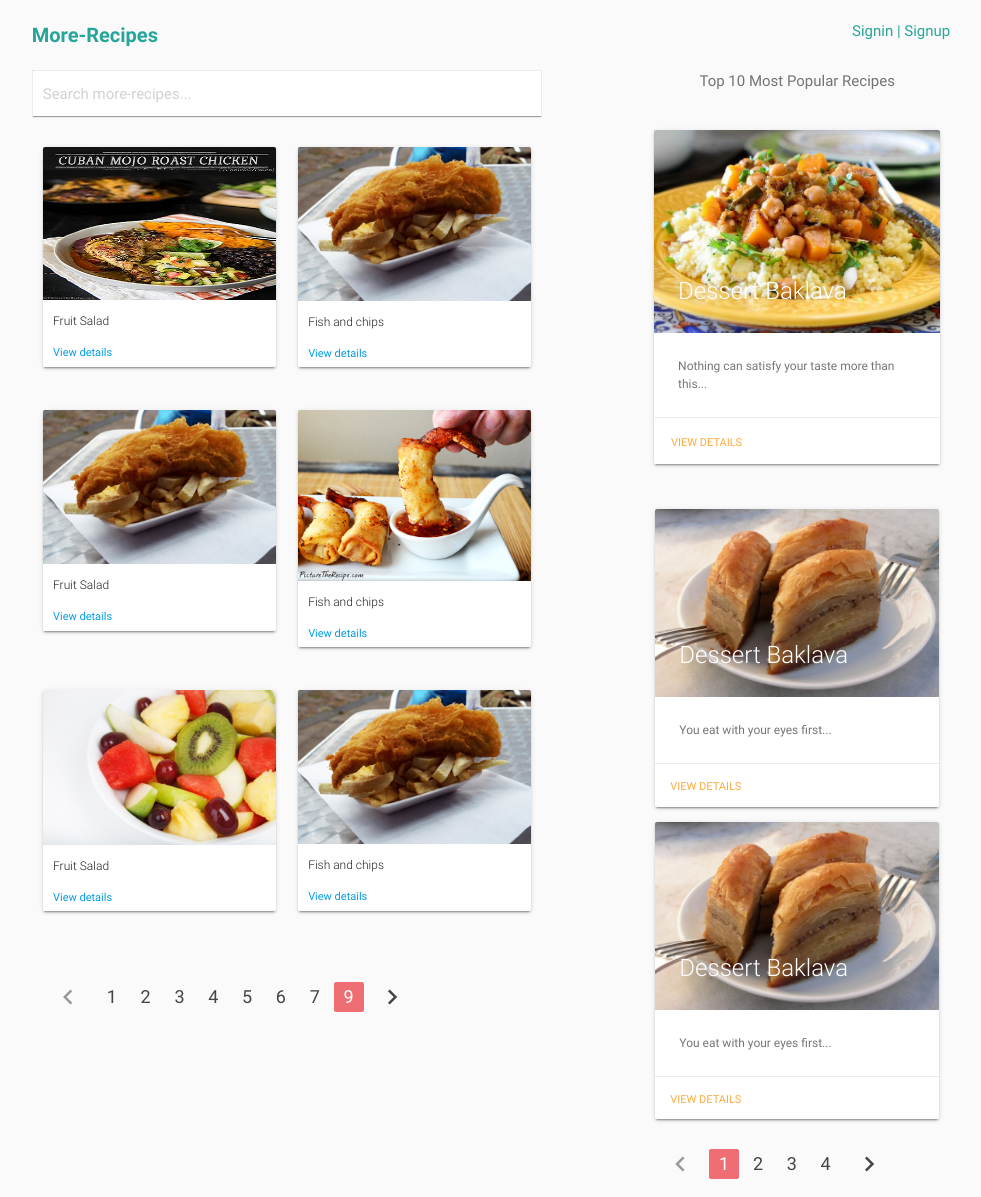
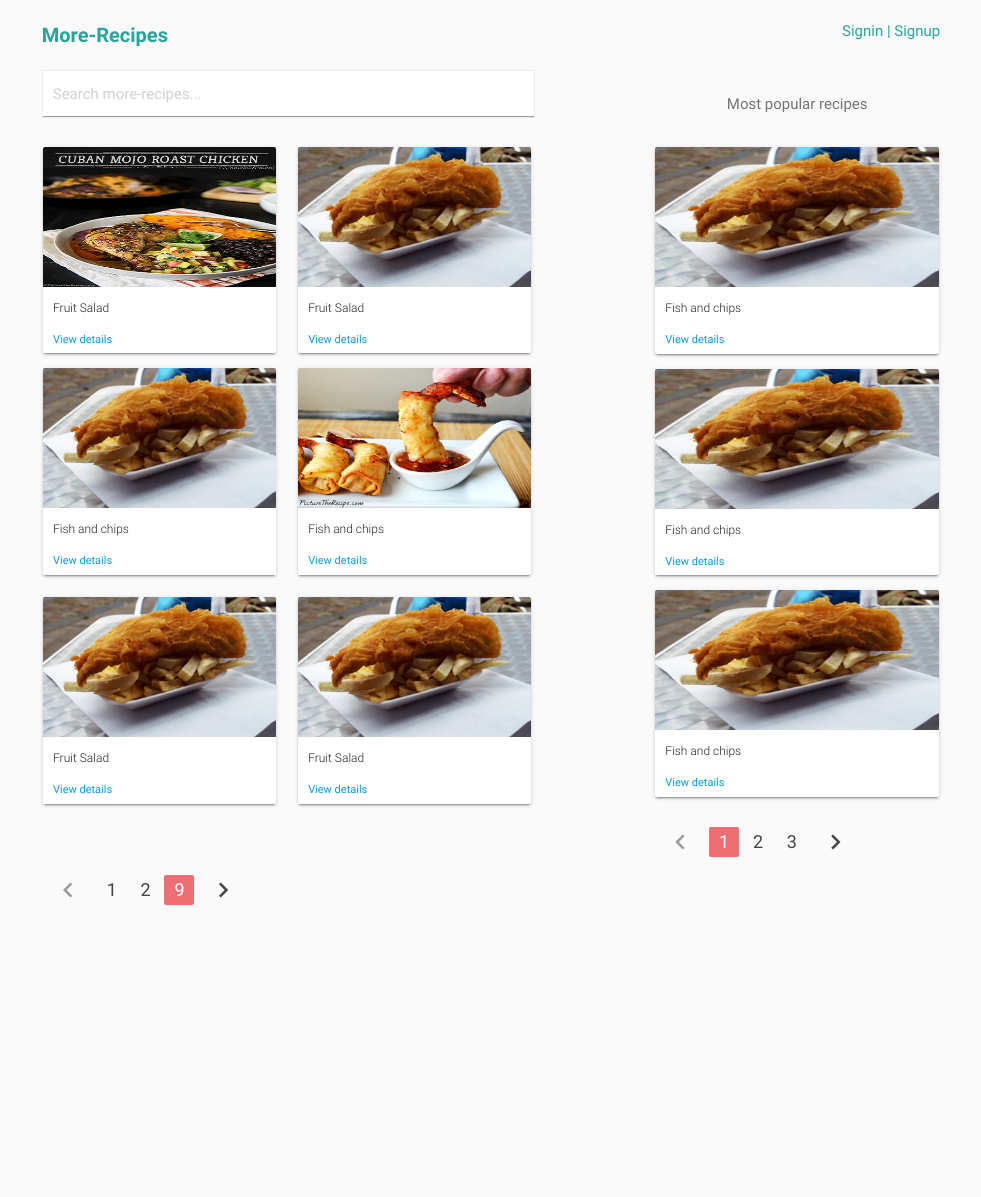
Before and after one commit to mrkingz/More-Recipes, a plain HTML site: page template/index.html in a window 1280 px wide. Shown: the whole page, without its empty margins (149-1130 px from the left). After the commit the page ends 960 px from the top, so only its background shows below. Drawn offline with nearby package versions, Linux system fonts and the light colour scheme.

Commit message:
add landing page

```diff
--- a/template/css/custom.css
+++ b/template/css/custom.css
@@ -6,6 +6,11 @@
     -moz-box-shadow: 0px 3px 8px rgb(100,100,100);
     -webkit-box-shadow: 0px 3px 8px rgb(100,100,100);
     box-shadow: 0px 3px 8px rgb(100,100,100);
+}
+.dropdown-content li,
+.dropdown-content li a{
+    font-size: 11px;
+    margin: 0px;
 }
 
 .hide{
@@ -42,6 +47,25 @@ div.toggle_account {
     margin-top: 20px;
 }
 
+img.favourite-size {
+    height: 100px;
+}
+
+img.recipe-size {
+    height: 140px;
+    max-height: 140;
+}
+
+.nav-tranparent{
+    background: transparent;
+    box-shadow: none;
+    color:#26a69a;
+}
+
+a.link {
+    color:#26a69a;
+}
+
 a.back,
 a.account {
     margin: 15px 0px;
@@ -55,6 +79,7 @@ form.account input[type='text'] {
     height: 35px;
 }
 
+.caption a.header,
 .caption label.header{
     font-size: 20px;
     color: #26a69a;
@@ -75,6 +100,7 @@ input[type='search'] {
     text-indent: 10px;
 }
 
+.main,
 .search-wrap-div{
     border: 1px solid rgb(235, 235, 235);
     padding: 0px 0px;
--- a/template/index.html
+++ b/template/index.html
@@ -10,7 +10,7 @@
   </head>
   <body style="background-color: #FAFAFA; color: rgba(0,0,0, 0.54)">
     <div class="container">
-        <div class="row nav-link">
+        <div class="row nav-link" style="padding: 0px 10px">
             <div class="col s6 m6 l6 caption" style="direction: ltr; margin: 0px; padding: 0px">
                 <label class="header">More-Recipes</label>
             </div>
@@ -22,8 +22,8 @@
         </div>
         <div class="row">
         <!-- Left section-->
-            <div class="col s8 m8 l8">
-                <div class="row">
+        <div class="col s8 m8 l8 pageload">
+            <div class="row" style="padding: 0px 10px">
                 <div class="col s10 search-wrap-div" style="padding: 0px">
                     <input type="search" placeholder="Search more-recipes..." style="margin: 0px">
                 </div>
@@ -32,11 +32,55 @@
             <div class="row">
                 <!--content-->
                 <div class="col s12">
-                        <div class="row">
+                    <div class="row" style="padding: 0px">
                         <div class="col s5">
                             <div class="card">
                                 <div class="card-image waves-effect waves-block waves-light">
-                                        <img class="activator" src="./images/roast_chicken.jpg">
+                                    <img class="activator recipe-size" src="./images/roast_chicken.jpg">
+                                </div>
+                                <div class="card-content" style="padding: 5px 10px">
+                                    <span class="card-title activator grey-text text-darken-4"
+                                    style="font-size: 12px">Fruit Salad</span>
+                                    <p style="font-size: 11px"><a href="#">View details</a></p>
+                                </div>
+                            </div>
+                            <div class="card">
+                                <div class="card-image waves-effect waves-block waves-light">
+                                    <img class="activator recipe-size" src="./images/fish_and_chips.jpg">
+                                </div>
+                                <div class="card-content" style="padding: 5px 10px">
+                                    <span class="card-title activator grey-text text-darken-4"
+                                        style="font-size: 12px">Fish and chips</span>
+                                    <p style="font-size: 11px"><a href="#">View details</a></p>
+                                </div>
+                            </div>
+                        </div>
+                        <div class="col s5">
+                            <div class="card">
+                                <div class="card-image waves-effect waves-block waves-light">
+                                    <img class="activator recipe-size" src="./images/fish_and_chips.jpg">
+                                </div>
+                                <div class="card-content" style="padding: 5px 10px">
+                                    <span class="card-title activator grey-text text-darken-4"
+                                        style="font-size: 12px">Fruit Salad</span>
+                                    <p style="font-size: 11px"><a href="#">View details</a></p>
+                                </div>
+                            </div>
+                            <div class="card">
+                                <div class="card-image waves-effect waves-block waves-light">
+                                    <img class="activator recipe-size" src="./images/Firecracker-Shrimp.jpg">
+                                </div>
+                                <div class="card-content" style="padding: 5px 10px">
+                                    <span class="card-title activator grey-text text-darken-4"
+                                        style="font-size: 12px">Fish and chips</span>
+                                    <p style="font-size: 11px"><a href="#">View details</a></p>
+                                </div>
+                            </div>
+                        </div>
+                        <div class="col s5">
+                                <div class="card">
+                                    <div class="card-image waves-effect waves-block waves-light">
+                                        <img class="activator recipe-size" src="./images/fish_and_chips.jpg">
                                     </div>
                                     <div class="card-content" style="padding: 5px 10px">
                                         <span class="card-title activator grey-text text-darken-4"
@@ -48,63 +92,11 @@
                             <div class="col s5">
                                 <div class="card">
                                     <div class="card-image waves-effect waves-block waves-light">
-                                        <img class="activator" src="./images/fish_and_chips.jpg">
-                                    </div>
-                                    <div class="card-content" style="padding: 5px 10px">
-                                        <span class="card-title activator grey-text text-darken-4"
-                                            style="font-size: 12px">Fish and chips</span>
-                                        <p style="font-size: 11px"><a href="#">View details</a></p>
-                                    </div>
-                                </div>
-                            </div>
-                        </div>
-                        <div class="row">
-                            <div class="col s5">
-                                <div class="card">
-                                    <div class="card-image waves-effect waves-block waves-light">
-                                        <img class="activator" src="./images/fish_and_chips.jpg">
+                                        <img class="activator recipe-size" src="./images/fish_and_chips.jpg">
                                     </div>
                                     <div class="card-content" style="padding: 5px 10px">
                                         <span class="card-title activator grey-text text-darken-4"
                                             style="font-size: 12px">Fruit Salad</span>
-                                        <p style="font-size: 11px"><a href="#">View details</a></p>
-                                    </div>
-                                </div>
-                            </div>
-                            <div class="col s5">
-                                <div class="card">
-                                    <div class="card-image waves-effect waves-block waves-light">
-                                        <img class="activator" src="./images/Firecracker-Shrimp.jpg">
-                                    </div>
-                                    <div class="card-content" style="padding: 5px 10px">
-                                        <span class="card-title activator grey-text text-darken-4"
-                                            style="font-size: 12px">Fish and chips</span>
-                                        <p style="font-size: 11px"><a href="#">View details</a></p>
-                                    </div>
-                                </div>
-                            </div>
-                        </div>
-                        <div class="row">
-                            <div class="col s5">
-                                <div class="card">
-                                    <div class="card-image waves-effect waves-block waves-light">
-                                        <img class="activator" src="./images/fruit_salad.jpg">
-                                    </div>
-                                    <div class="card-content" style="padding: 5px 10px">
-                                        <span class="card-title activator grey-text text-darken-4"
-                                            style="font-size: 12px">Fruit Salad</span>
-                                        <p style="font-size: 11px"><a href="#">View details</a></p>
-                                    </div>
-                                </div>
-                            </div>
-                            <div class="col s5">
-                                <div class="card">
-                                    <div class="card-image waves-effect waves-block waves-light">
-                                        <img class="activator" src="./images/fish_and_chips.jpg">
-                                    </div>
-                                    <div class="card-content" style="padding: 5px 10px">
-                                        <span class="card-title activator grey-text text-darken-4"
-                                            style="font-size: 12px">Fish and chips</span>
                                         <p style="font-size: 11px"><a href="#">View details</a></p>
                                     </div>
                                 </div>
@@ -119,11 +111,6 @@
                             <li class="disabled"><a href="#!"><i class="material-icons">chevron_left</i></a></li>
                             <li class="waves-effect"><a href="#!">1</a></li>
                             <li class="waves-effect"><a href="#!">2</a></li>
-                            <li class="waves-effect"><a href="#!">3</a></li>
-                            <li class="waves-effect"><a href="#!">4</a></li>
-                            <li class="waves-effect"><a href="#!">5</a></li>
-                            <li class="waves-effect"><a href="#!">6</a></li>
-                            <li class="waves-effect"><a href="#!">7</a></li>
                             <li class="active"><a href="#!">9</a></li>
                             <li class="waves-effect"><a href="#!"><i class="material-icons">chevron_right</i></a></li>
                         </ul>
@@ -131,44 +118,36 @@
                 </div>
             </div>
             <!-- Right section-->
-            <div class="col s4 m4 l4">
-                <div class="row"><center>Top 10 Most Popular Recipes</center></div>
-                <div class="row" style="padding: 10px">
+            <div class="col s4 m4 l4"><br>
+                <div class="row" style="margin-bottom: 32px"><center>Most popular recipes</center></div>
                     <div class="card">
-                        <div class="card-image">
-                            <img src="images/rice.jpg">
-                            <span class="card-title">Dessert Baklava</span>
+                        <div class="card-image waves-effect waves-block waves-light">
+                            <img class="activator recipe-size" src="./images/fish_and_chips.jpg">
                         </div>
-                        <div class="card-content" style="font-size:12px">
-                            <p>Nothing can satisfy your taste more than this...</p>
-                        </div>
-                        <div class="card-action" style="padding: 12px">
-                            <a href="#" style="font-size: 11px; padding: 5px 5px">View details</a>
-                        </div>
+                        <div class="card-content" style="padding: 5px 10px">
+                            <span class="card-title activator grey-text text-darken-4"
+                                style="font-size: 12px">Fish and chips</span>
+                            <p style="font-size: 11px"><a href="#">View details</a></p>
                         </div>
                     </div>
                     <div class="card">
-                    <div class="card-image">
-                        <img src="images/dessert_baklava.jpg">
-                        <span class="card-title">Dessert Baklava</span>
+                        <div class="card-image waves-effect waves-block waves-light">
+                            <img class="activator recipe-size" src="./images/fish_and_chips.jpg">
                         </div>
-                    <div class="card-content" style="font-size:12px">
-                        <p>You eat with your eyes first...</p>
-                    </div>
-                    <div class="card-action" style="padding: 10px">
-                        <a href="#" style="font-size: 11px; padding: 5px 5px">View details</a>
+                        <div class="card-content" style="padding: 5px 10px">
+                            <span class="card-title activator grey-text text-darken-4"
+                                style="font-size: 12px">Fish and chips</span>
+                            <p style="font-size: 11px"><a href="#">View details</a></p>
                         </div>
                     </div>
                     <div class="card">
-                    <div class="card-image">
-                        <img src="images/dessert_baklava.jpg">
-                        <span class="card-title">Dessert Baklava</span>
+                        <div class="card-image waves-effect waves-block waves-light">
+                            <img class="activator recipe-size" src="./images/fish_and_chips.jpg">
                         </div>
-                    <div class="card-content" style="font-size:12px">
-                        <p>You eat with your eyes first...</p>
-                    </div>
-                    <div class="card-action" style="padding: 10px">
-                        <a href="#" style="font-size: 11px; padding: 5px 5px">View details</a>
+                        <div class="card-content" style="padding: 5px 10px">
+                            <span class="card-title activator grey-text text-darken-4"
+                                style="font-size: 12px">Fish and chips</span>
+                            <p style="font-size: 11px"><a href="#">View details</a></p>
                         </div>
                     </div>
                     <div class="row">
@@ -178,7 +157,6 @@
                                 <li class="active"><a href="#!">1</a></li>
                                 <li class="waves-effect"><a href="#!">2</a></li>
                                 <li class="waves-effect"><a href="#!">3</a></li>
-                            <li class="waves-effect"><a href="#!">4</a></li>
                                 <li class="waves-effect"><a href="#!"><i class="material-icons">chevron_right</i></a></li>
                             </ul>
                         </div>
@@ -186,9 +164,7 @@
                 </div>
             </div>
         </div>
-    <script src="./js/jquery-3.2.1.slim.js"></script>
-    <!--script src="./js/materialize.js"></script-->
+        <script type="text/javascript" src="https://code.jquery.com/jquery-3.2.1.min.js"></script>
         <script src="https://cdnjs.cloudflare.com/ajax/libs/materialize/0.100.2/js/materialize.min.js"></script>
-    <script src="./js/script.js"></script>
     </body>
 </html>
```
Also changed, not shown: template/account.html (+5 -49 lines), template/js/script.js (+42 -8 lines), 1 other file. Lines whose indentation alone changed are shown as unchanged.
